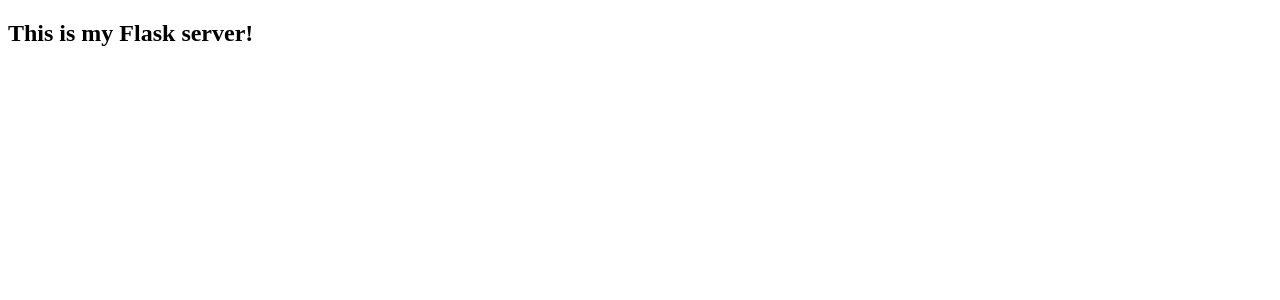
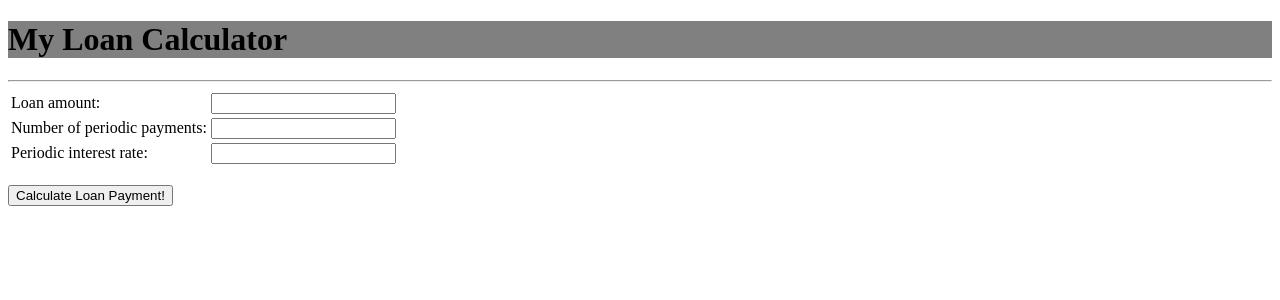
Before and after one commit to Al-oza/SoftwareDesignCalculator, a Flask app: page / in a window 1280 px wide. Shown: the top 300 px of the page. Run offline with Flask 2, Linux system fonts and the light colour scheme.

Commit message:
Got 'My Loan Calculator' working

```diff
--- a/app.py
+++ b/app.py
@@ -1,15 +1,26 @@
 from flask import Flask
-from flask import render_template
+from flask import render_template, request, redirect
+from decimal import Decimal
 
 app = Flask(__name__)
 
 @app.route('/')
 def index():
-    return render_template('index.html', pageTitle = 'My Calculator')
+    return render_template('index.html', display="", pageTitle = 'My Loan Calculator')
 
-@app.route('/mike')
-def mike():
-    return "hello mike"
+@app.route('/calc', methods=['GET', 'POST'])
+def calculate():
+    if request.method == 'POST':
+        form = request.form
+        loanAmount = int(form['loanAmount'])
+        nPayments = int(form['nPayments'])
+        intRate = Decimal(form['intRate'])
+        firstD = ((1+intRate)**nPayments)-1
+        secondD = (((1+intRate)**nPayments)*intRate)
+        calc = '${:,.2f}'.format(Decimal(loanAmount/(firstD/secondD)))
+        return render_template('index.html', display=calc, pageTitle="My Loan Calculator")
+
+    return redirect("/")
 
 
 if __name__ == '__main__':
--- a/static/css/stylesheet.css
+++ b/static/css/stylesheet.css
@@ -0,0 +1,3 @@
+h1{
+  background-color: grey;
+}
--- a/templates/base.html
+++ b/templates/base.html
@@ -8,11 +8,20 @@
   </head>
 
     <body>
+      <h1> My Loan Calculator </h1>
+    <hr>
 
-      {% block body %}
+    <div class="wrapper">
 
-      {% endblock %}
+      <div class="data">
 
+        {% block body %}
+
+        {% endblock %}
+      </div>
+    <div style="clear:both;"></div>
+
+    </div>
     </body>
 
 </html>
--- a/templates/index.html
+++ b/templates/index.html
@@ -1,9 +1,24 @@
+      {% extends 'base.html' %}
 
+      {% block body %}
 
-  {% extends 'base.html' %}
+      <form method="post">
+        <table>
+          <tr>
+            <td> Loan amount: </td> <td> <input type = "text" name="loanAmount" /> </td>
+          </tr>
+          <tr>
+            <td> Number of periodic payments: </td> <td> <input type = "text" name="nPayments" /> </td>
+          </tr>
+          <tr>
+            <td> Periodic interest rate: </td> <td> <input type = "text" name="intRate"/> </td>
+          </tr>
+        </table>
+          <br>
+        <input class="button" type="submit" formaction="/calc" value="Calculate Loan Payment!" />
+      </form>
 
-  {% block body %}
+      <p> {{display}} </p>
+      <div style="clear:both;"></div>
 
-      <h2> This is my Flask server! </h2>
-
-  {% endblock %}
+      {% endblock %}
```
